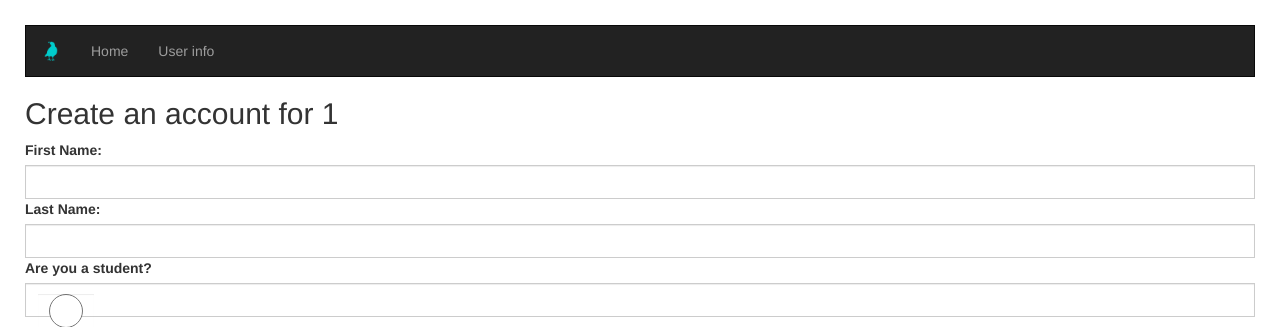
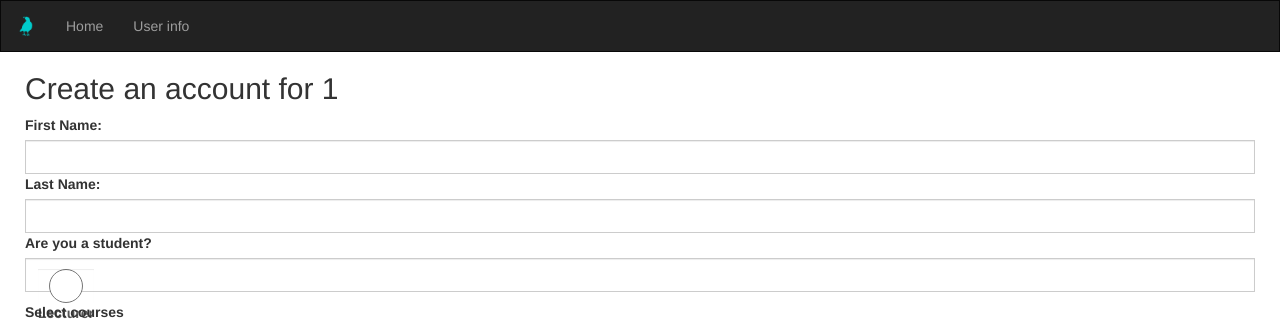
Before and after one commit to karenfeng/class-qa, a Django app: page /1/create in a window 1280 px wide. Shown: the top 327 px of the page. Run offline with Django 3.2, Linux system fonts and the light colour scheme; data that the repository does not hold is empty; some libraries are stand-ins or nearby versions.

Commit message:
Visual nitpicking

```diff
--- a/quailapp/static/quailapp/style.css
+++ b/quailapp/static/quailapp/style.css
@@ -4,6 +4,10 @@
 
 body {
   margin: 25px 25px;
+}
+
+nav {
+  margin: -25px -25px;
 }
 
 ul {
```
